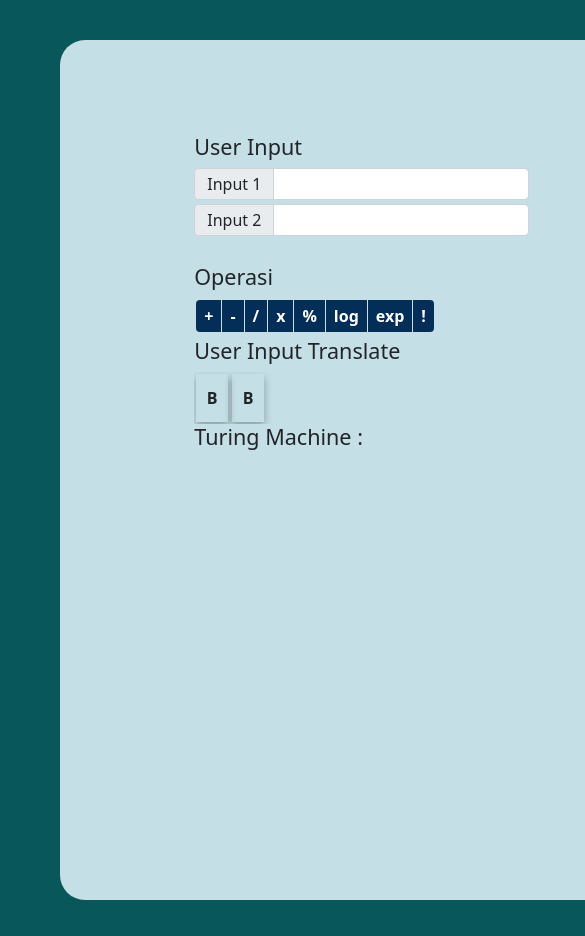
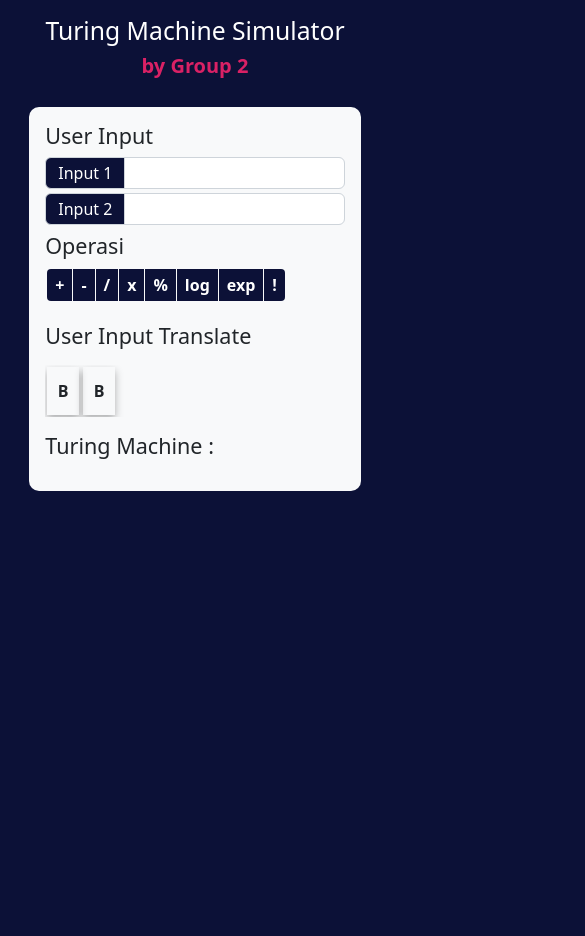
Before and after one commit to bytadit-kuliah/The-Automata, a React (Create React App) app in the folder turing/: page / in a window 390 px wide. Shown: the top 936 px of the page, 585 px wide, since content can reach past the window. After the commit the page ends 844 px from the top, so only its background shows below. Built offline with nearby package versions, Linux system fonts and the light colour scheme.

Commit message:
redesign

```diff
--- a/turing/public/index.html
+++ b/turing/public/index.html
@@ -3,12 +3,14 @@
   <head>
     <meta charset="utf-8" />
     <link rel="icon" href="%PUBLIC_URL%/favicon.ico" />
-    <link href="https://cdn.jsdelivr.net/npm/bootstrap@5.0.2/dist/css/bootstrap.min.css" rel="stylesheet" integrity="sha384-EVSTQN3/azprG1Anm3QDgpJLIm9Nao0Yz1ztcQTwFspd3yD65VohhpuuCOmLASjC" crossorigin="anonymous">
+    <!-- <link href="https://cdn.jsdelivr.net/npm/bootstrap@5.0.2/dist/css/bootstrap.min.css" rel="stylesheet" integrity="sha384-EVSTQN3/azprG1Anm3QDgpJLIm9Nao0Yz1ztcQTwFspd3yD65VohhpuuCOmLASjC" crossorigin="anonymous"> -->
+    <link href="https://cdn.jsdelivr.net/npm/bootstrap@5.2.0-beta1/dist/css/bootstrap.min.css" rel="stylesheet" integrity="sha384-0evHe/X+R7YkIZDRvuzKMRqM+OrBnVFBL6DOitfPri4tjfHxaWutUpFmBp4vmVor" crossorigin="anonymous">
+    <script src="https://cdn.jsdelivr.net/npm/bootstrap@5.2.0-beta1/dist/js/bootstrap.bundle.min.js" integrity="sha384-pprn3073KE6tl6bjs2QrFaJGz5/SUsLqktiwsUTF55Jfv3qYSDhgCecCxMW52nD2" crossorigin="anonymous"></script>
     <meta name="viewport" content="width=device-width, initial-scale=1" />
     <meta name="theme-color" content="#000000" />
     <meta
       name="description"
-      content="Web site created using create-react-app"
+      content="Turing Machine Simulator by Group 2"
     />
     <link rel="apple-touch-icon" href="%PUBLIC_URL%/logo192.png" />
     <!--
@@ -26,31 +28,18 @@
       work correctly both with client-side routing and a non-root public URL.
       Learn how to configure a non-root public URL by running `npm run build`.
     -->
-    <title>TUBES TBA</title>
+    <title>TURING MACHINE SIMULATOR</title>
   </head>
-  <body class="wrapper">
-      <div class="konten">
-        <center>
-          <h2>Turing Machine</h2>
-        </center>
+  <body style="background-color: #0C1137;">
+      <main>
+        <div class="col-lg-12 col-md-3 my-0 py-3 text-center">
+            <h2 style="color: white;">Turing Machine Simulator</h2>
+            <h5 style="color: #DA2165; font-weight:bold">by Group 2</h5>
+        </div>
 
-      <noscript>You need to enable JavaScript to run this app.</noscript>
-        <div id="root"></div>
-        <!--
-          This HTML file is a template.
-          If you open it directly in the browser, you will see an empty page.
+        <div id="root">
 
-          You can add webfonts, meta tags, or analytics to this file.
-          The build step will place the bundled scripts into the <body> tag.
-
-          To begin the development, run `npm start` or `yarn start`.
-          To create a production bundle, use `npm run build` or `yarn build`.
-        -->
         </div>
-    <footer class="footer">
-      <h3>Kelompok 2</h3>
-    </footer>
-
-
+      </main>
   </body>
 </html>
--- a/turing/src/App.css
+++ b/turing/src/App.css
@@ -23,10 +23,12 @@
 }
 .m-lay{
   width: 85%;
-  margin: 2.5% auto;
+  margin: 1.5% auto;
+  border-radius: 10px;
 }
 .bttn:hover{
-  color: #FF96AD;
+  background-color: #DA2165;
+  color:white;
 }
 .btn:focus{
   color: #FFF5FD;
@@ -34,7 +36,7 @@
   box-shadow: 0 0 0 0px rgba(0, 0, 0, 0);
 }
 .bttn{
-  background-color: #022E57;
+  background-color: #0C1137;
   border: none;
   color: white;
   margin: 2px;
@@ -62,3 +64,8 @@
   border-top-left-radius: 0;
   border-bottom-left-radius: 0;
 }
+
+.input-group-text{
+  background-color: #0C1137;
+  color:white;
+}
--- a/turing/src/App.js
+++ b/turing/src/App.js
@@ -43,7 +43,7 @@ class App extends Component{
                     : <br></br>
 
     return(
-      <div className="m-lay content">
+      <div className="m-lay content bg-light p-3 ">
         <Input variable={this.state} inputCatcher={this.inputCatcher}/>
         {operation}
       </div>
--- a/turing/src/Input.js
+++ b/turing/src/Input.js
@@ -54,7 +54,7 @@ class Input extends Component{
         })
         return(
             <div>
-                <h4>Operasi</h4>
+                <h4 class="mt-2">Operasi</h4>
                 <div className="btn-group mb-1" role="group" >
                     <input className='btn bttn' type="submit" id="delimiter" value="+" onClick={() => this.handleClick(tape, '+')}/>
                     <input className='btn bttn' type="submit" id="delimiter" value="-" onClick={() => this.handleClick(tape, '-')}/>
@@ -65,7 +65,7 @@ class Input extends Component{
                     <input className='btn bttn' type="submit" id="delimiter" value="exp" onClick={() => this.handleClick(tape, 'exp')}/>
                     <input className='btn bttn' type="submit" id="delimiter" value="!" onClick={() => this.handleClick(tape, '!')}/>
                 </div>
-                <h4>User Input Translate</h4>
+                <h4 class="my-3">User Input Translate</h4>
                 <div className="scroll-container" >
 
                     {variable.blank}
@@ -103,10 +103,10 @@ class Input extends Component{
                         {dua}
                         <input className='form-control no-left input-size' type="text" id="second" onChange={this.handleChange}/>
                     </div>
-                    <br></br>
+
                     {this.tapeMaker()}
                 </form>
-                <h4>Turing Machine :</h4>
+                <h4 class="my-3">Turing Machine :</h4>
             </div>
         )
     }
```
Also changed, not shown: 1 other file (tests, documents, lock files or other folders).
